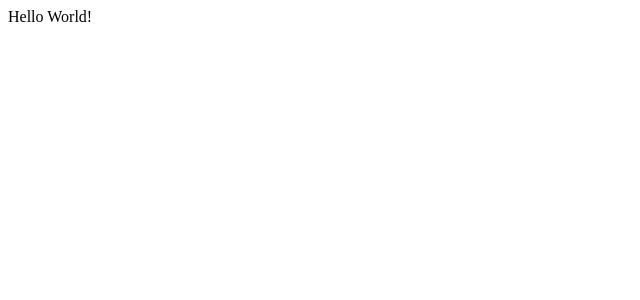
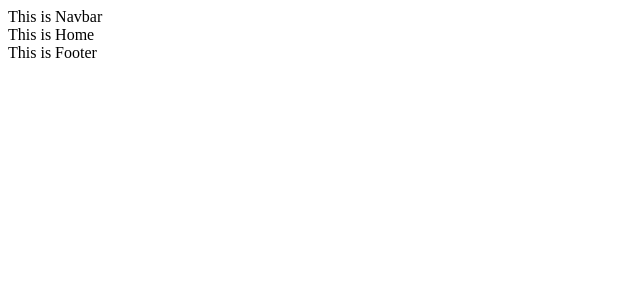
Before and after one commit to bskrobich/tech-blog, a React (Vite) app in the folder client/: page / in a window 1280 px wide. Shown: the top 300 px of the page, without its empty margins (0-640 px from the left). Built offline with nearby package versions, Linux system fonts and the light colour scheme.

Commit message:
Add page routing

```diff
--- a/client/package.json
+++ b/client/package.json
@@ -11,7 +11,8 @@
   },
   "dependencies": {
     "react": "^18.3.1",
-    "react-dom": "^18.3.1"
+    "react-dom": "^18.3.1",
+    "react-router": "^7.1.1"
   },
   "devDependencies": {
     "@eslint/js": "^9.17.0",
--- a/client/src/App.jsx
+++ b/client/src/App.jsx
@@ -1,5 +1,31 @@
+import { BrowserRouter, Routes, Route } from "react-router";
+import Home from "./pages/Home.jsx";
+import Register from "./pages/Register.jsx";
+import Login from "./pages/Login.jsx";
+import Write from "./pages/Write.jsx";
+import Post from "./pages/Post.jsx";
+import NotFound from "./pages/NotFound.jsx";
+import Layout from "./components/Layout.jsx";
+
 function App() {
-    return <div>Hello World!</div>
+    return (
+        <div className="app">
+            <div className="container">
+                <BrowserRouter>
+                    <Routes>
+                        <Route path="/" element={<Layout />} >
+                            <Route path="/" element={<Home />} />
+                            <Route path="/write" element={<Write />} />
+                            <Route path="/post/:id" element={<Post />} />
+                        </Route>
+                        <Route path="/register" element={<Register />} />
+                        <Route path="/login" element={<Login />} />
+                        <Route path="*" element={<NotFound />} />
+                    </Routes>
+                </BrowserRouter>
+            </div>
+        </div>
+    )
 }
 
 export default App
--- /dev/null
+++ b/client/src/components/Footer.jsx
@@ -0,0 +1,9 @@
+import React from 'react';
+
+function Footer() {
+    return (
+        <div>This is Footer</div>
+    );
+}
+
+export default Footer;
--- /dev/null
+++ b/client/src/components/Layout.jsx
@@ -0,0 +1,15 @@
+import { Outlet } from "react-router";
+import Navbar from "./Navbar.jsx";
+import Footer from "./Footer.jsx";
+
+function Layout () {
+    return (
+        <>
+            <Navbar />
+            <Outlet />
+            <Footer />
+        </>
+    )
+};
+
+export default Layout;
--- /dev/null
+++ b/client/src/components/Navbar.jsx
@@ -0,0 +1,9 @@
+import React from 'react';
+
+function Navbar() {
+    return (
+        <div>This is Navbar</div>
+    );
+}
+
+export default Navbar;
--- /dev/null
+++ b/client/src/pages/Home.jsx
@@ -0,0 +1,9 @@
+import React from 'react';
+
+function Home() {
+    return (
+        <div>This is Home</div>
+    );
+}
+
+export default Home;
--- /dev/null
+++ b/client/src/pages/Login.jsx
@@ -0,0 +1,9 @@
+import React from 'react';
+
+function Login() {
+    return (
+        <div>This is Login</div>
+    );
+}
+
+export default Login;
--- /dev/null
+++ b/client/src/pages/NotFound.jsx
@@ -0,0 +1,9 @@
+import React from 'react';
+
+function NotFound() {
+    return (
+        <div>Page Not Found</div>
+    );
+}
+
+export default NotFound;
--- /dev/null
+++ b/client/src/pages/Post.jsx
@@ -0,0 +1,9 @@
+import React from 'react';
+
+function Post() {
+    return (
+        <div>This is Post</div>
+    );
+}
+
+export default Post;
--- /dev/null
+++ b/client/src/pages/Register.jsx
@@ -0,0 +1,9 @@
+import React from 'react';
+
+function Register() {
+    return (
+        <div>This is Register</div>
+    );
+}
+
+export default Register;
--- /dev/null
+++ b/client/src/pages/Write.jsx
@@ -0,0 +1,9 @@
+import React from 'react';
+
+function Write() {
+    return (
+        <div>This is Write</div>
+    );
+}
+
+export default Write;
```
Also changed, not shown: 1 other file (tests, documents, lock files or other folders).
